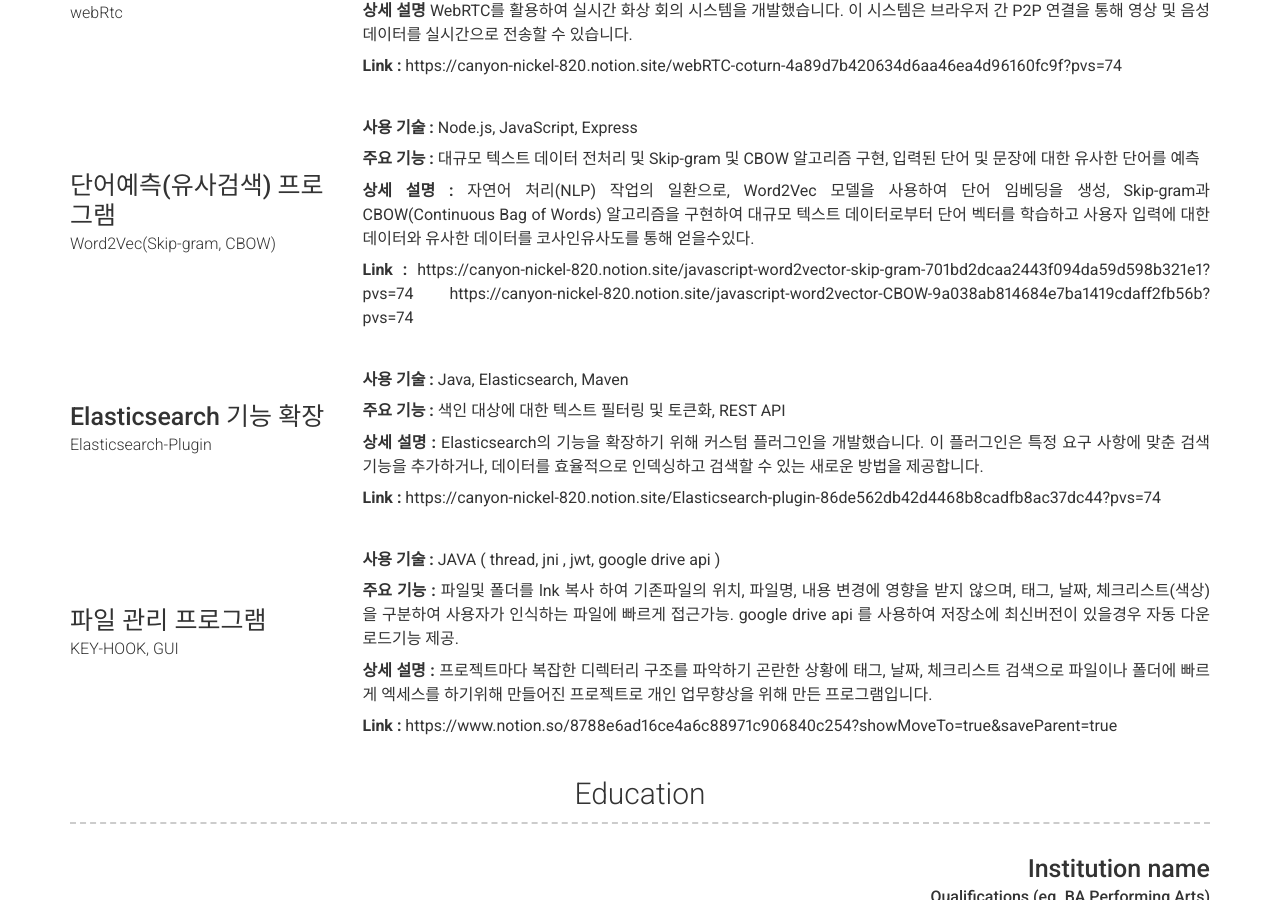
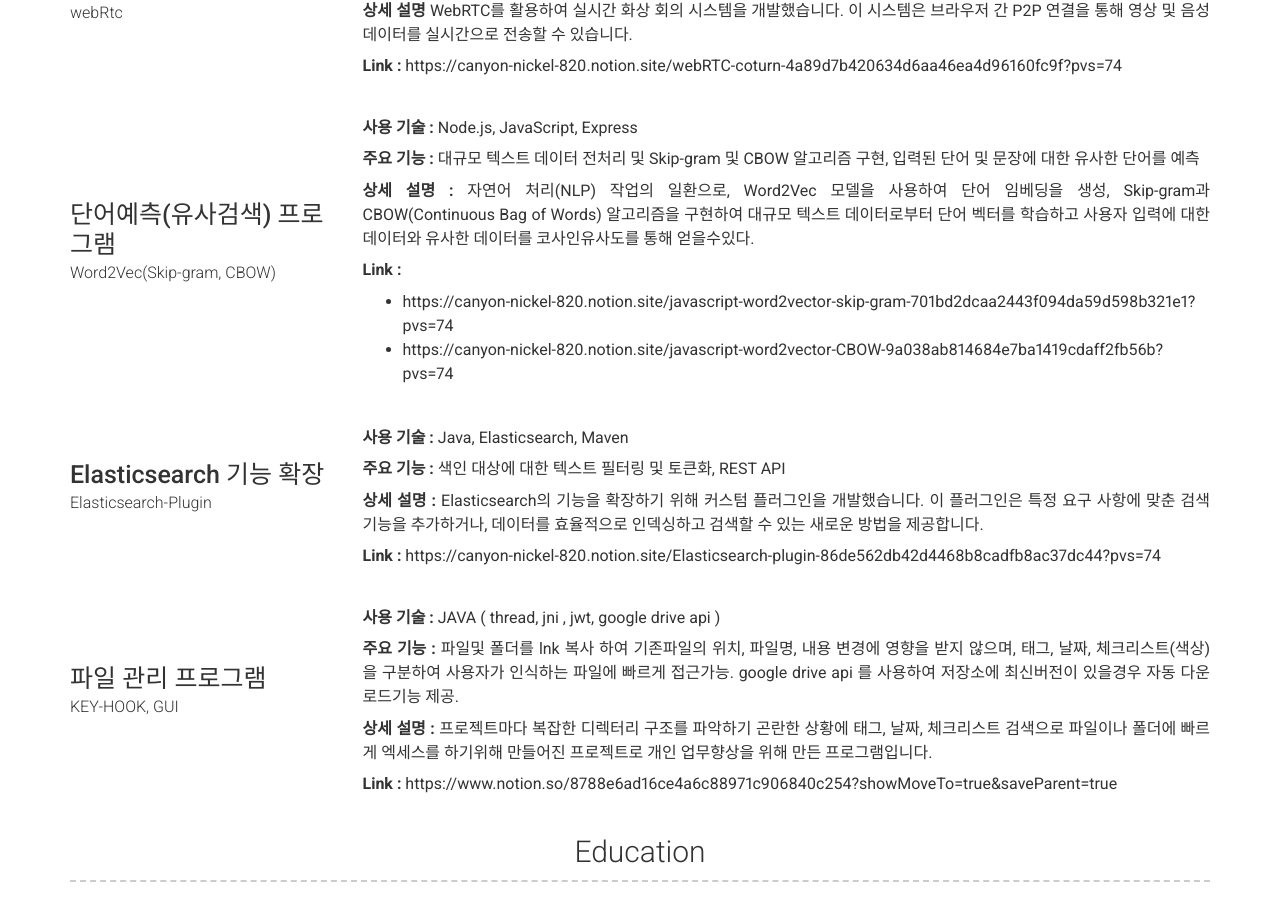
Before and after one commit to sihyeonleee/sihyeonleee.github.io, a Jekyll site: the page built from index.md, in a window 1280 px wide and 900 px high, scrolled down 3102 px. Built offline with Jekyll 4.4.1, drawn with Linux system fonts in a browser that asks for light colours; nearby versions of some CDN libraries.

Commit message:
ㅋㅌㅊ

```diff
--- a/_config.yml
+++ b/_config.yml
@@ -247,8 +247,8 @@ content:
           사용자 입력에 대한 데이터와 유사한 데이터를 코사인유사도를 통해 얻을수있다.
 
           **Link :**
-          https://canyon-nickel-820.notion.site/javascript-word2vector-skip-gram-701bd2dcaa2443f094da59d598b321e1?pvs=74
-          https://canyon-nickel-820.notion.site/javascript-word2vector-CBOW-9a038ab814684e7ba1419cdaff2fb56b?pvs=74
+          - https://canyon-nickel-820.notion.site/javascript-word2vector-skip-gram-701bd2dcaa2443f094da59d598b321e1?pvs=74
+          - https://canyon-nickel-820.notion.site/javascript-word2vector-CBOW-9a038ab814684e7ba1419cdaff2fb56b?pvs=74
 
       - layout: left
         title: Elasticsearch 기능 확장
```
